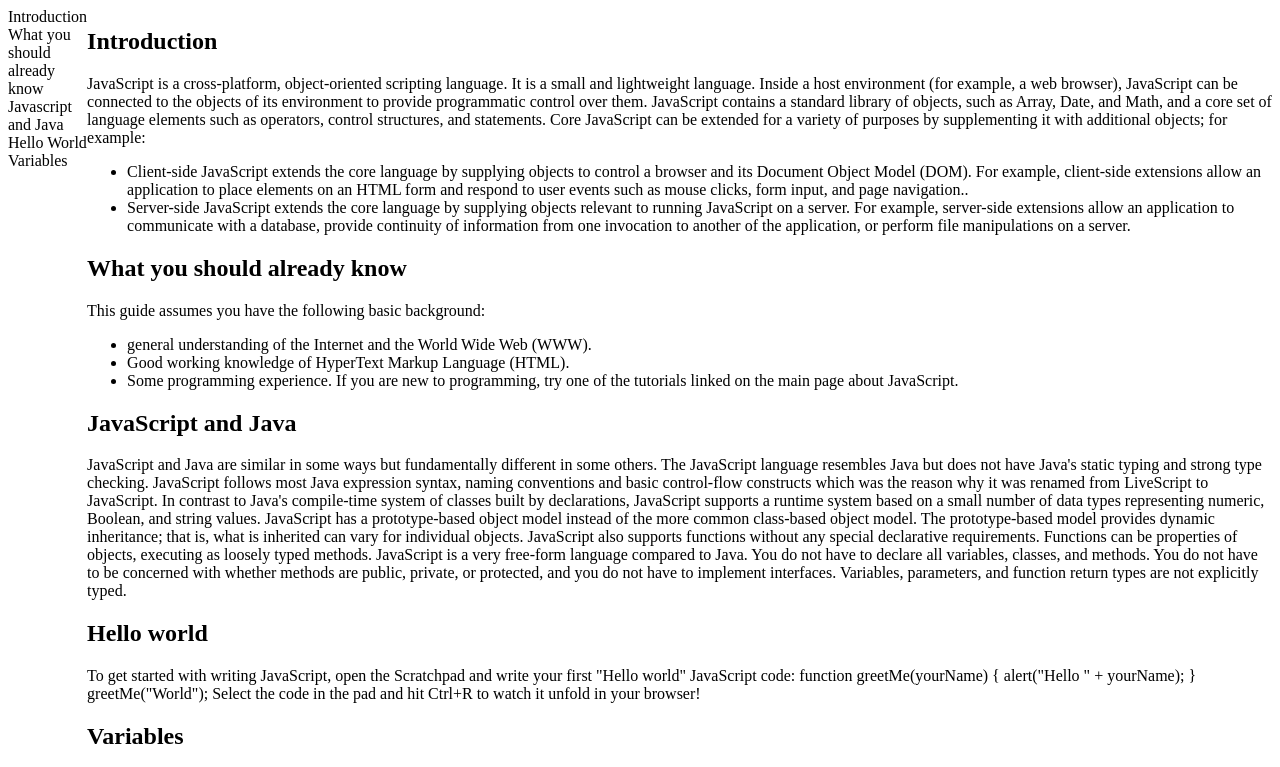
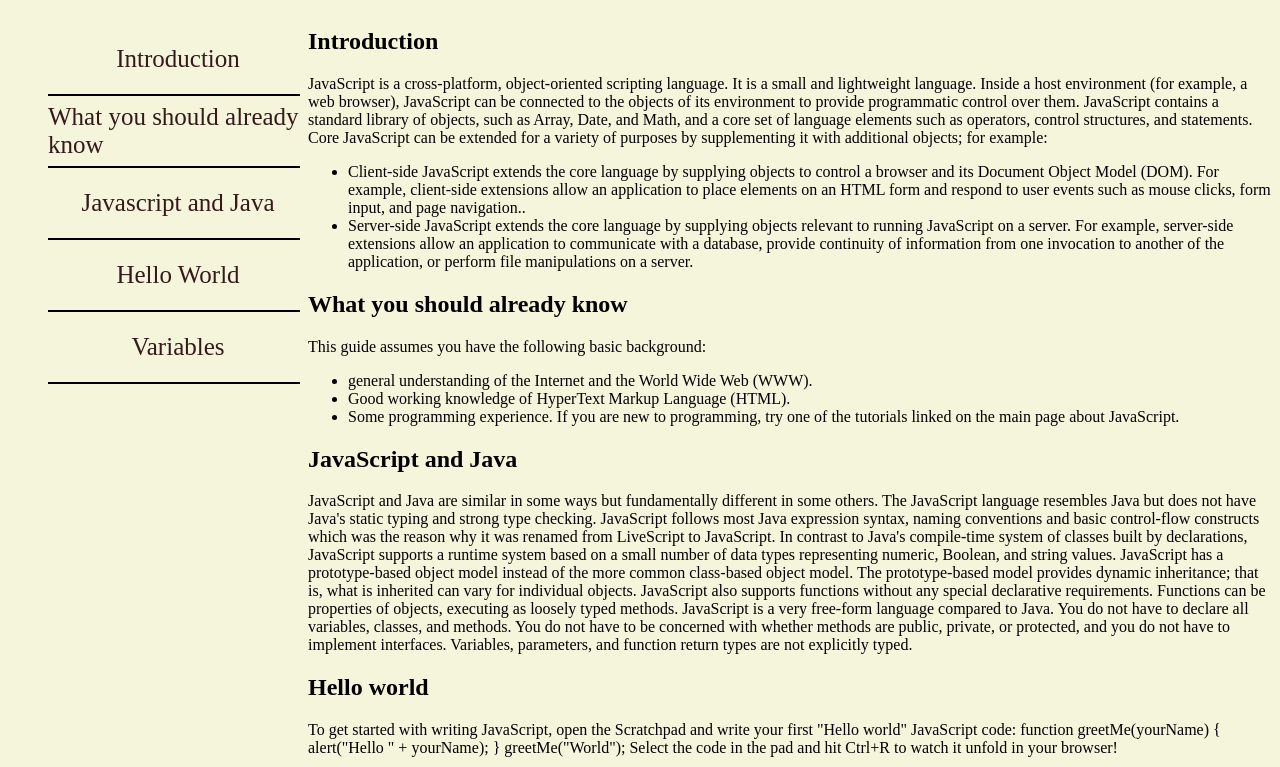
Before and after one commit to kzlucy/Documentation-page, a plain HTML site: page index.html in a window 1280 px wide. Shown: the top 767 px of the page. Drawn offline with Linux system fonts and the light colour scheme.

Commit message:
updated html and css

```diff
--- a/index.html
+++ b/index.html
@@ -11,11 +11,18 @@
     <main id="main-doc">
 <div>
     <nav id="nav-bar">
-        <a href="#introduction">Introduction</a>
-        <a href="#what-to-know">What you should already know</a>
-        <a href="#Javascript-and-Java">Javascript and Java</a>
-        <a href="#Hello-World">Hello World</a>
-        <a href="#Variables">Variables</a>
+        <ul>
+            <li><a href="#introduction">Introduction</a></li>
+        <div class="line"></div>
+        <li><a href="#what-to-know">What you should already know</a></li>
+        <div class="line"></div>
+        <li><a href="#Javascript-and-Java">Javascript and Java</a></li>
+        <div class="line"></div>
+        <li><a href="#Hello-World">Hello World</a></li>
+        <div class="line"></div>
+        <li><a href="#Variables">Variables</a></li>
+        <div class="line"></div>
+        </ul>
     </nav>
 </div>
 <div>
--- a/style.css
+++ b/style.css
@@ -1,13 +1,39 @@
+body {
+    background-color: beige;
+}
 #nav-bar{
     display: flex;
     flex-direction: column;
-    justify-content: left;
+    justify-content: center;
+    align-items:center;
+    width: 300px;
 }
-#nav-bar a{
+#nav-bar a {
     text-decoration: none;
-    color: black;
+    color: rgb(53, 26, 26);
+    font-size: 25px;
+}
+#nav-bar ul{
+    list-style: none;
+}
+#nav-bar li {
+    display: flex;
+justify-content:center;
+align-items:center;
+    height: 70px;
 }
 #main-doc {
     display: flex;
     flex-direction: row;
+    justify-content: space-between;
 }
+.line {
+    border: 1px solid black;
+    width: 250px;
+}
+@media (max-width: 768px){
+#main-doc {
+    display: flex;
+    flex-direction: column;
+}
+}
```
